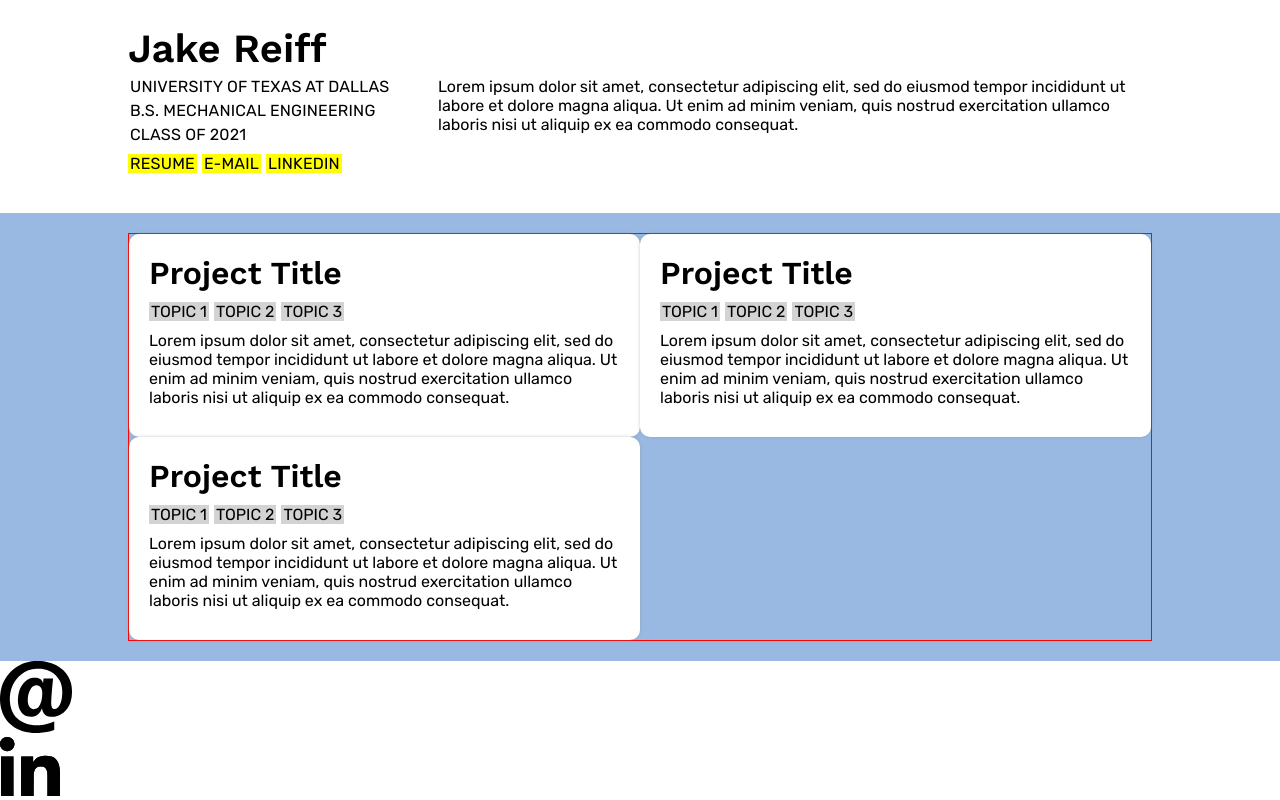
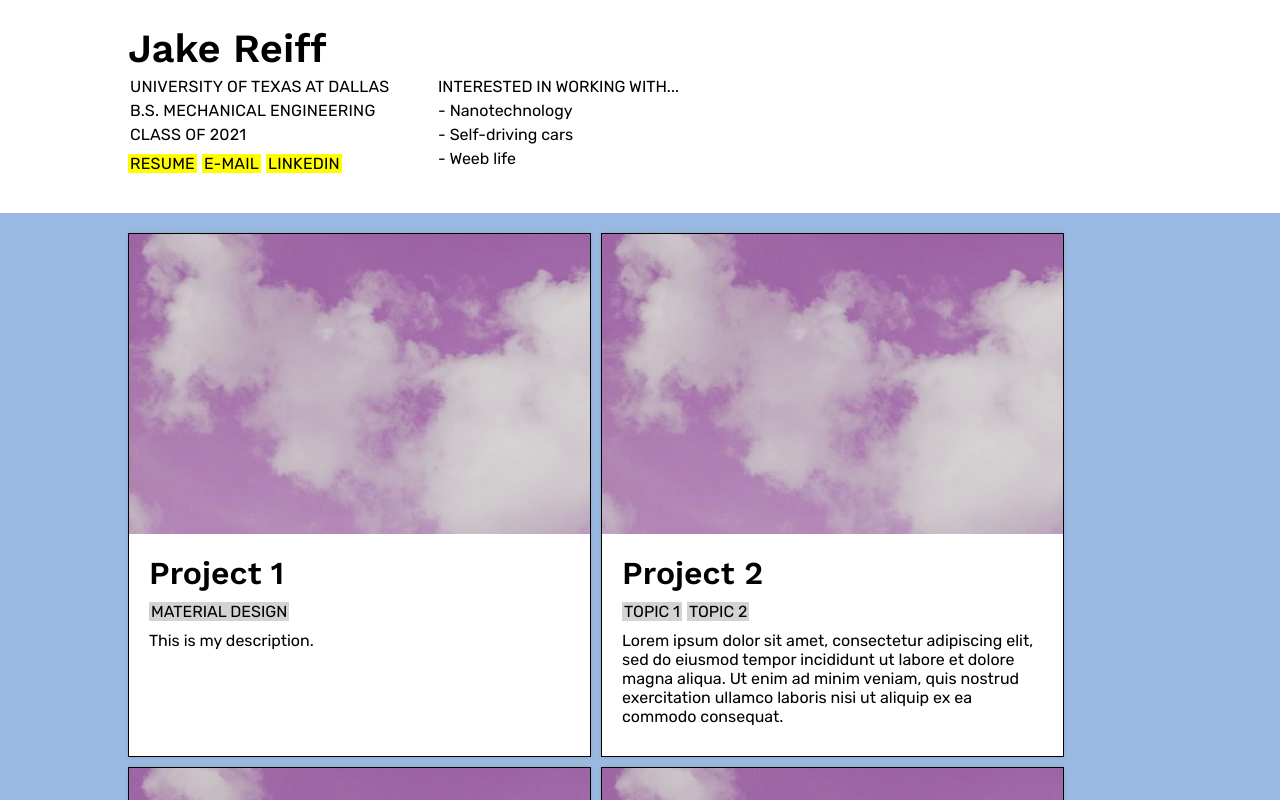
Before and after one commit to uyen-vo/jake-portfolio, an Angular app: page / in a window 1280 px wide. Shown: the top 800 px of the page. Built offline with nearby package versions, Linux system fonts and the light colour scheme.

Commit message:
flexbox/card stylings

```diff
--- a/src/app/home/home.component.html
+++ b/src/app/home/home.component.html
@@ -20,7 +20,12 @@
     </div>
 
     <div class="intro">
-      <p>Lorem ipsum dolor sit amet, consectetur adipiscing elit, sed do eiusmod tempor incididunt ut labore et dolore magna aliqua. Ut enim ad minim veniam, quis nostrud exercitation ullamco laboris nisi ut aliquip ex ea commodo consequat.</p>
+      <p>Interested in working with...</p>
+      <ul>
+        <li>- Nanotechnology</li>
+        <li>- Self-driving cars</li>
+        <li>- Weeb life</li>
+      </ul>
     </div>
     <!-- <div class="resume">
       <p><span>Resume</span></p>
@@ -35,8 +40,8 @@
   <!-- <div class="main-container"> -->
     <div class="router-container">
       <div class="items">
-        <div class="project-item" *ngFor="let item of projects$ | async">
-          <app-project-item></app-project-item>
+        <div class="project-item" *ngFor="let p of projects$ | async">
+          <app-project-item [project]="p"></app-project-item>
         </div>
       </div>
       <router-outlet></router-outlet>
@@ -44,9 +49,10 @@
   <!-- </div> -->
 
   <footer>
-    <ul>
+    This website is designed and implemented by my friend @uyen-vo.
+    <!-- <ul>
       <li><img src="../../assets/social-email.svg"/></li>
       <li><img src="../../assets/social-linkedin.svg"/></li>
-    </ul>
+    </ul> -->
   </footer>
 </div>
--- a/src/app/home/home.component.scss
+++ b/src/app/home/home.component.scss
@@ -40,10 +40,16 @@ header {
 // }
 
 .intro {
+
   flex: 3;
   p{
     margin: 0; padding: 0;
     margin-top: 52px;
+    text-transform: uppercase;
+  }
+
+  ul li {
+    margin-top: 5px;
   }
 }
 .name {
@@ -93,25 +99,37 @@ header {
   .items {
 
     display: flex;
-    border: 1px solid red;
+    // border: 1px solid red;
     flex-wrap: wrap;
   }
 
   .project-item{
-    width: 50%;
+    width: 45%;
     background-color: white;
     cursor: pointer;
     // flex: 1;
     // padding: 20px;
-    border-radius: 10px;
+    // border-radius: 10px;
     // width: 50%;
     // border: 1px solid red;
+    margin-bottom: 1%;
+    border: 1px solid black;
+
     -webkit-box-shadow: 0px 0px 5px -2px #808080;
           box-shadow: 0px 0px 5px -2px #808080;
-    transition: .2s ease-in box-shadow;
+    transition: .2s ease-in all;
+
+    // &:first-child {
+    //   margin-top: 1%;
+    // }
+    &:nth-child(odd) {
+      margin-right: 1%;
+    }
+
     &:hover{
       -webkit-box-shadow: 0px 0px 10px -2px  #808080;
           box-shadow: 0px 0px 10px -2px  #808080;
+
 
     }
   }
@@ -137,6 +155,8 @@ header {
 }
 
 footer {
+  padding: 20px 0px;
+  text-align: center;
   background-color: white;
 }
 
--- a/src/app/project-item/project-item.component.html
+++ b/src/app/project-item/project-item.component.html
@@ -1,10 +1,11 @@
 <div class="item-wrapper">
+  <div class="img-container"><img [src]="project.preview"/></div>
 
-  <h1>Project Title</h1>
-  <p>
-    <span>Topic 1</span>
-    <span>Topic 2</span>
-    <span>Topic 3</span>
-  </p>
-  <p>Lorem ipsum dolor sit amet, consectetur adipiscing elit, sed do eiusmod tempor incididunt ut labore et dolore magna aliqua. Ut enim ad minim veniam, quis nostrud exercitation ullamco laboris nisi ut aliquip ex ea commodo consequat.</p>
+  <div class="headline">
+    <h1>{{project.title}}</h1>
+    <p>
+      <span *ngFor="let t of project.topics">{{t}}</span>
+    </p>
+    <p>{{project.description}}</p>
+  </div>
 </div>
--- a/src/app/project-item/project-item.component.scss
+++ b/src/app/project-item/project-item.component.scss
@@ -14,6 +14,21 @@ h1 {
   margin:0; padding: 0;
 }
 
-.item-wrapper {
+.item-wrapper{
+}
+
+.headline {
   padding: 20px;
 }
+
+.img-container {
+  // border: 1px solid red;
+  height: 300px;
+  img {
+    filter: hue-rotate(100deg);
+    width: 100%;
+    height: 100%;
+    object-fit: cover;
+    overflow: hidden;
+  }
+}
--- a/src/app/project-item/project-item.component.ts
+++ b/src/app/project-item/project-item.component.ts
@@ -1,4 +1,4 @@
-import { Component, OnInit } from '@angular/core';
+import { Component, Input, OnInit } from '@angular/core';
 
 @Component({
   selector: 'app-project-item',
@@ -7,6 +7,7 @@ import { Component, OnInit } from '@angular/core';
 })
 export class ProjectItemComponent implements OnInit {
 
+  @Input() project: any;
   constructor() { }
 
   ngOnInit(): void {
--- a/src/assets/projects.json
+++ b/src/assets/projects.json
@@ -1,20 +1,27 @@
 [{
   "title": "Project 1",
-  "description": "This is my description",
-  "preview-image": "../assets/project-1.jpg",
+  "topics": ["material design"],
+  "description": "This is my description.",
+  "preview": "../assets/temp.jpg",
   "images": []
 },
 {
   "title": "Project 2",
-  "description": "This is my description",
-  "preview-image": "../assets/project-2.jpg",
+  "topics": ["topic 1", "topic 2"],
+  "description": "Lorem ipsum dolor sit amet, consectetur adipiscing elit, sed do eiusmod tempor incididunt ut labore et dolore magna aliqua. Ut enim ad minim veniam, quis nostrud exercitation ullamco laboris nisi ut aliquip ex ea commodo consequat.",
+  "preview": "../assets/temp.jpg",
   "images": []
-}
-,
+},
 {
   "title": "Project 3",
-  "description": "This is my description",
-  "preview-image": "../assets/project-2.jpg",
+  "description": "This is my description.",
+  "preview": "../assets/temp.jpg",
+  "images": []
+},
+{
+  "title": "Project 4",
+  "description": "Lorem ipsum dolor sit amet, consectetur adipiscing elit, sed do eiusmod tempor incididunt ut labore et dolore magna aliqua. Ut enim ad minim veniam, quis nostrud exercitation ullamco laboris nisi ut aliquip ex ea commodo consequat.",
+  "preview": "../assets/temp.jpg",
   "images": []
 }
 ]
```
Also changed, not shown: src/assets/temp.jpg (added).
